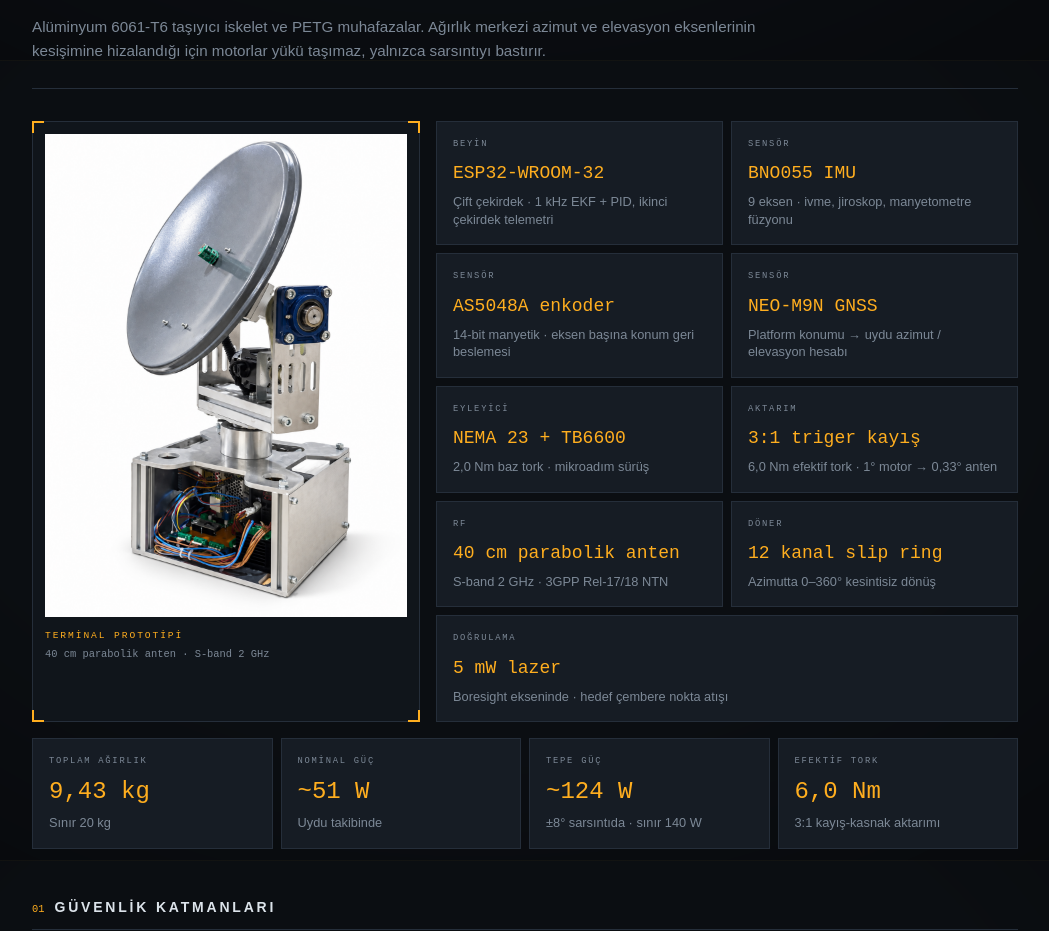
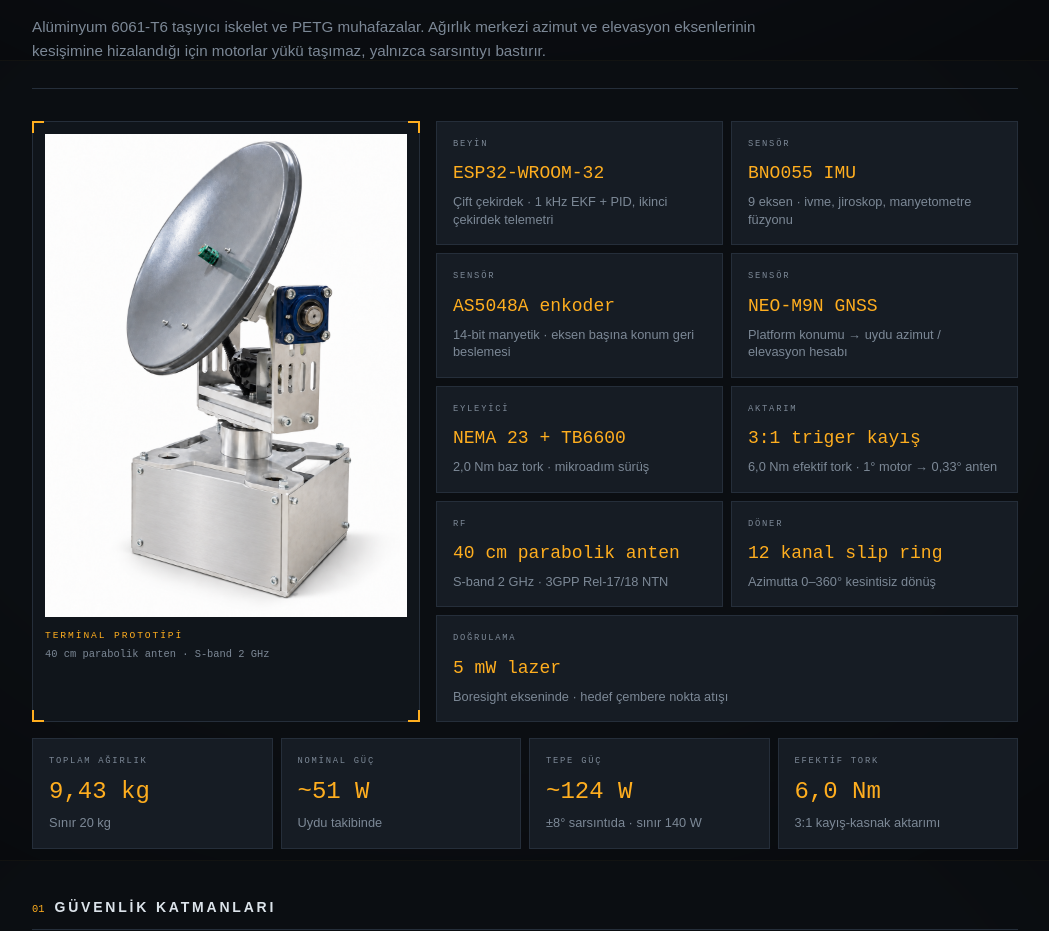
Before and after one commit to oguzhanondr/ares-reflect-web, a React (Vite) app: page / in a window 1280 px wide. Shown: the part 4740-5671 px from the top of the page, without its empty margins (230-1279 px from the left). Built offline with nearby package versions, Linux system fonts and the light colour scheme.

Commit message:
Enclose terminal electronics in product image

```diff
--- a/src/components/sections/hardware.tsx
+++ b/src/components/sections/hardware.tsx
@@ -22,9 +22,9 @@ export function Hardware() {
           <figure className="relative flex h-full flex-col border border-border bg-panel p-3">
             <img
               src={terminalPrototype}
-              alt="Beyaz fonda ARES-Reflect terminal prototipi: açık elektronik gövde, hareket mekanizması ve parabolik anten"
-              width={900}
-              height={900}
+              alt="Beyaz fonda ARES-Reflect terminal prototipi: alüminyum muhafaza, hareket mekanizması ve parabolik anten"
+              width={1086}
+              height={1448}
               loading="lazy"
               className="block h-auto w-full"
             />
```
Also changed, not shown: src/assets/terminal-prototype.png.
